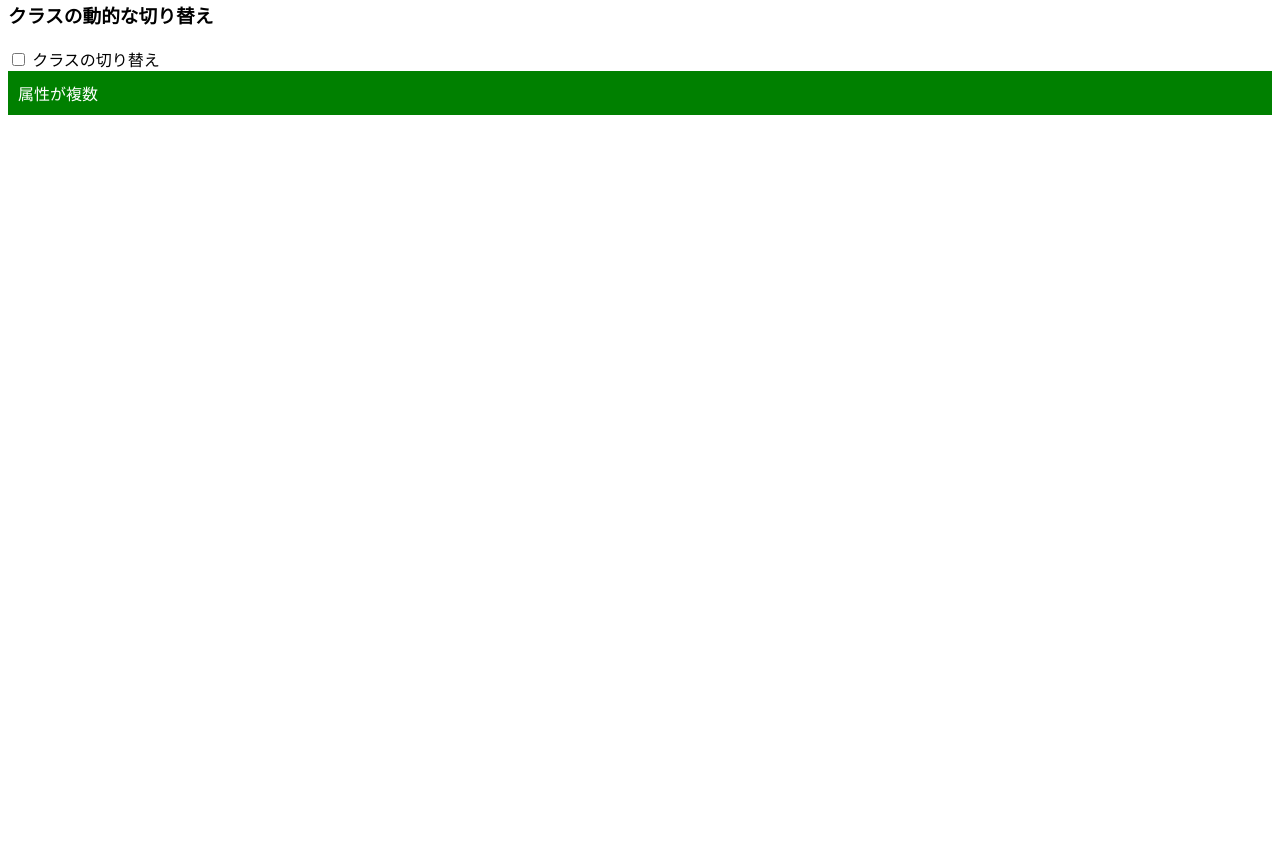
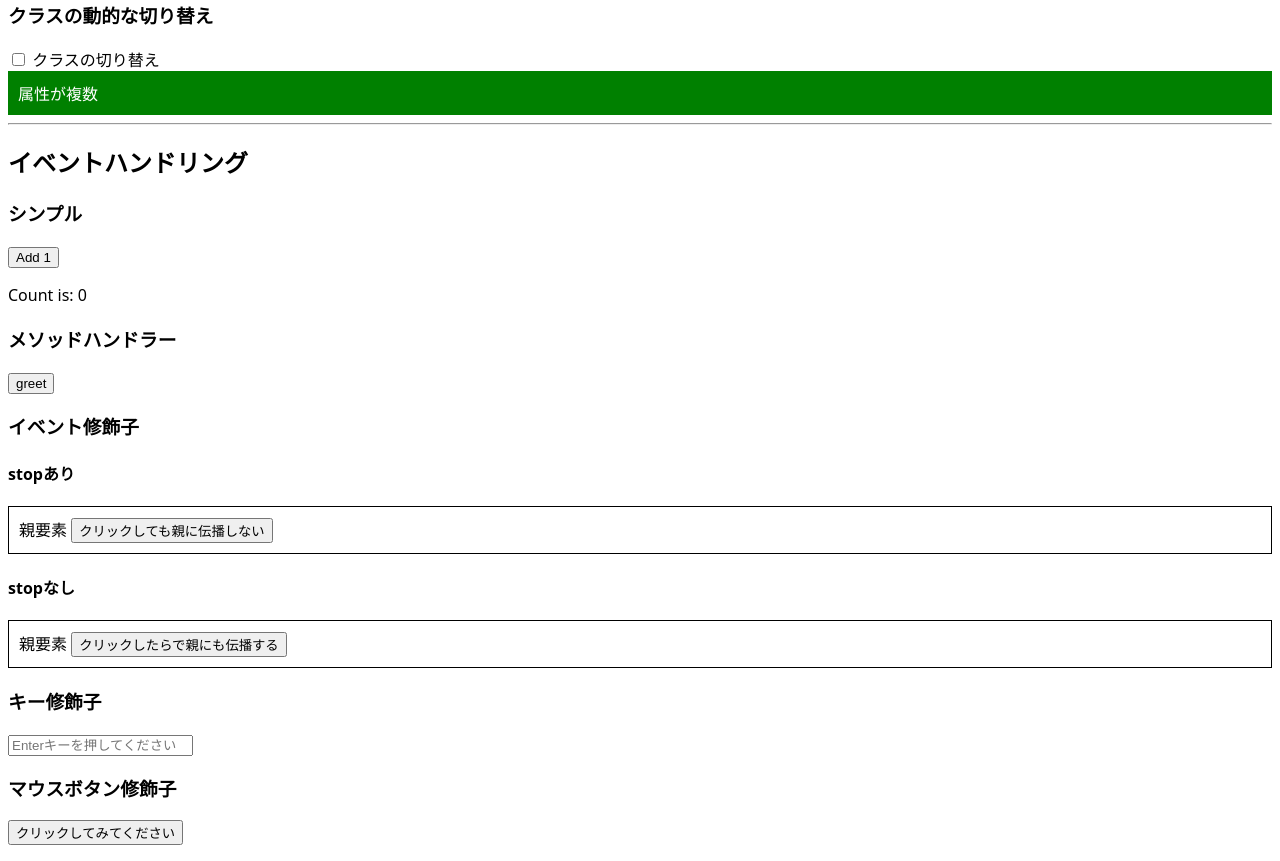
Before and after one commit to rx21js6/learn-vue3-20260106, a Vue app: page /#/guide in a window 1280 px wide. Shown: the part 1040-1901 px from the top of the page. Before the commit the page ends 1163 px from the top, so only its background shows below. Built offline with nearby package versions, Linux system fonts and the light colour scheme.

Commit message:
イベントハンドリング

```diff
--- /dev/null
+++ b/src/guide/event-handling/EventHandlingExample.vue
@@ -0,0 +1,83 @@
+<script setup lang="ts">
+import { ref } from 'vue'
+
+const count = ref(0)
+
+const tagName = ref('')
+const greet = (event: PointerEvent) => {
+  // alert(`Hello! Event type: ${event.type}`)
+  tagName.value = `${String(event)} / ${String(event.type)} / ${String((event.target as HTMLElement).tagName)}`
+}
+
+const showAlert = (message: string) => {
+  window.alert(message)
+}
+
+const textKey = ref('')
+const keyEnteredMessage = ref('')
+const onKeyEnter = () => {
+  keyEnteredMessage.value = `入力: ${textKey.value}`
+}
+
+const mouseEventMessage = ref('')
+</script>
+
+<template>
+  <div>
+    <h3>シンプル</h3>
+    <button @click="count++">Add 1</button>
+    <p>Count is: {{ count }}</p>
+  </div>
+
+  <div>
+    <h3>メソッドハンドラー</h3>
+    <button @click="greet">greet</button>
+    <p>{{ tagName }}</p>
+  </div>
+
+  <div>
+    <h3>イベント修飾子</h3>
+    <h4>stopあり</h4>
+    <div
+      @click="showAlert('親がクリックされました！')"
+      style="margin-top: 10px; padding: 10px; border: 1px solid black"
+    >
+      親要素
+      <button @click.stop="showAlert('Clicked!')">
+        クリックしても親に伝播しない
+      </button>
+    </div>
+    <h4>stopなし</h4>
+    <div
+      @click.prevent="showAlert('親がクリックされました！')"
+      style="margin-top: 10px; padding: 10px; border: 1px solid black"
+    >
+      親要素
+      <button @click="showAlert('Clicked!')">
+        クリックしたらで親にも伝播する
+      </button>
+    </div>
+  </div>
+
+  <div>
+    <h3>キー修飾子</h3>
+    <input
+      v-model="textKey"
+      @keyup.enter="onKeyEnter"
+      placeholder="Enterキーを押してください"
+    />
+    <p>{{ keyEnteredMessage }}</p>
+  </div>
+
+  <div>
+    <h3>マウスボタン修飾子</h3>
+    <button
+      @click.left="mouseEventMessage = '左クリックされました'"
+      @click.right="mouseEventMessage = '右クリックされました'"
+      @click.middle="mouseEventMessage = '中クリックされました'"
+    >
+      クリックしてみてください
+    </button>
+    <p>{{ mouseEventMessage }}</p>
+  </div>
+</template>
--- a/src/pages/GuideIndex.vue
+++ b/src/pages/GuideIndex.vue
@@ -1,4 +1,5 @@
 <script setup lang="ts">
+import EventHandlingExample from '@/guide/event-handling/EventHandlingExample.vue'
 import ReactivityExample from '@/guide/reactivity/ReactivityExample.vue'
 import TemplateSyntaxExample from '@/guide/template-syntax/TemplateSyntaxExample.vue'
 </script>
@@ -20,4 +21,9 @@ import TemplateSyntaxExample from '@/guide/template-syntax/TemplateSyntaxExample
     <h2>テンプレート構文</h2>
     <TemplateSyntaxExample />
   </div>
+  <hr />
+  <div>
+    <h2>イベントハンドリング</h2>
+    <EventHandlingExample />
+  </div>
 </template>
```
